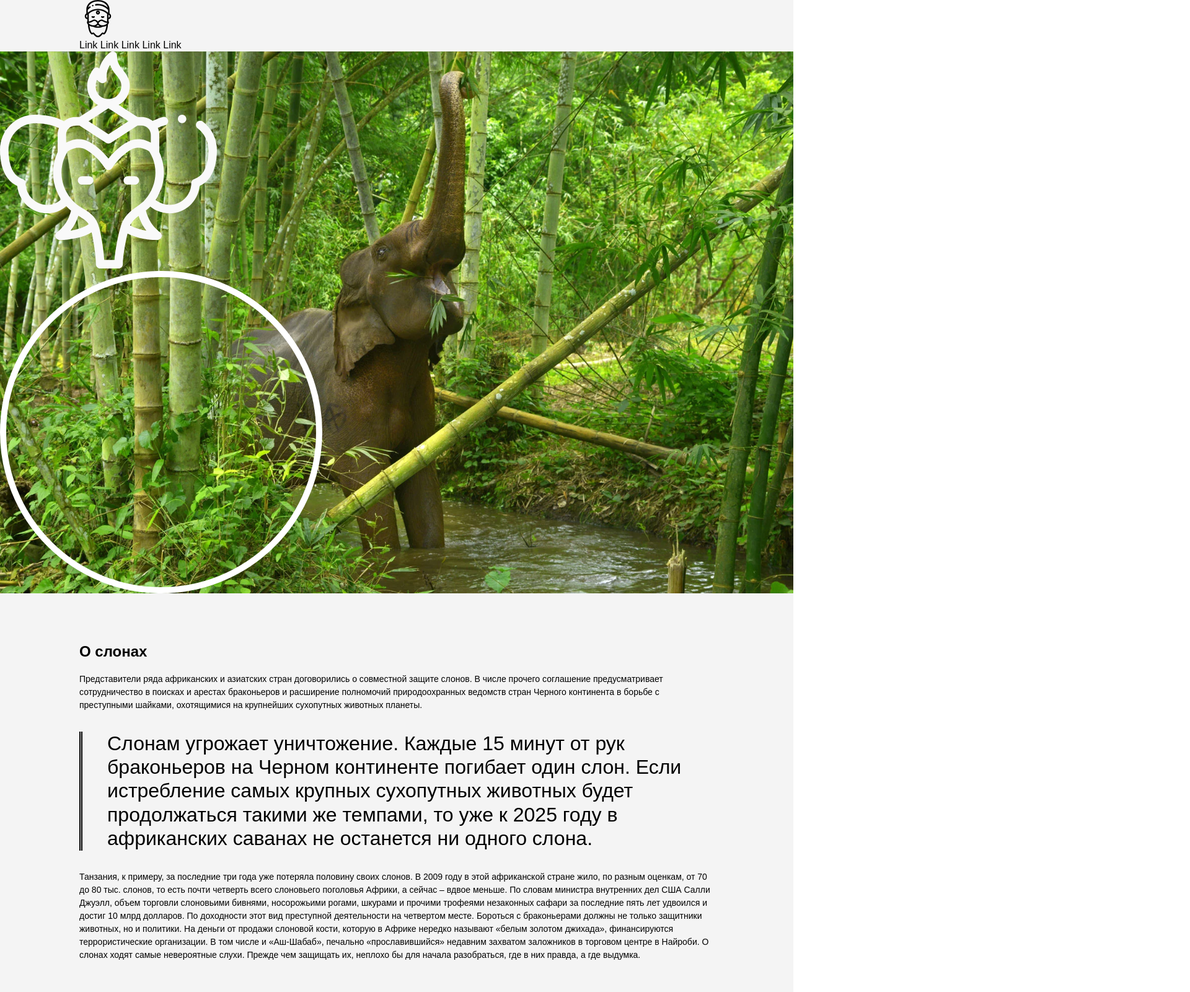
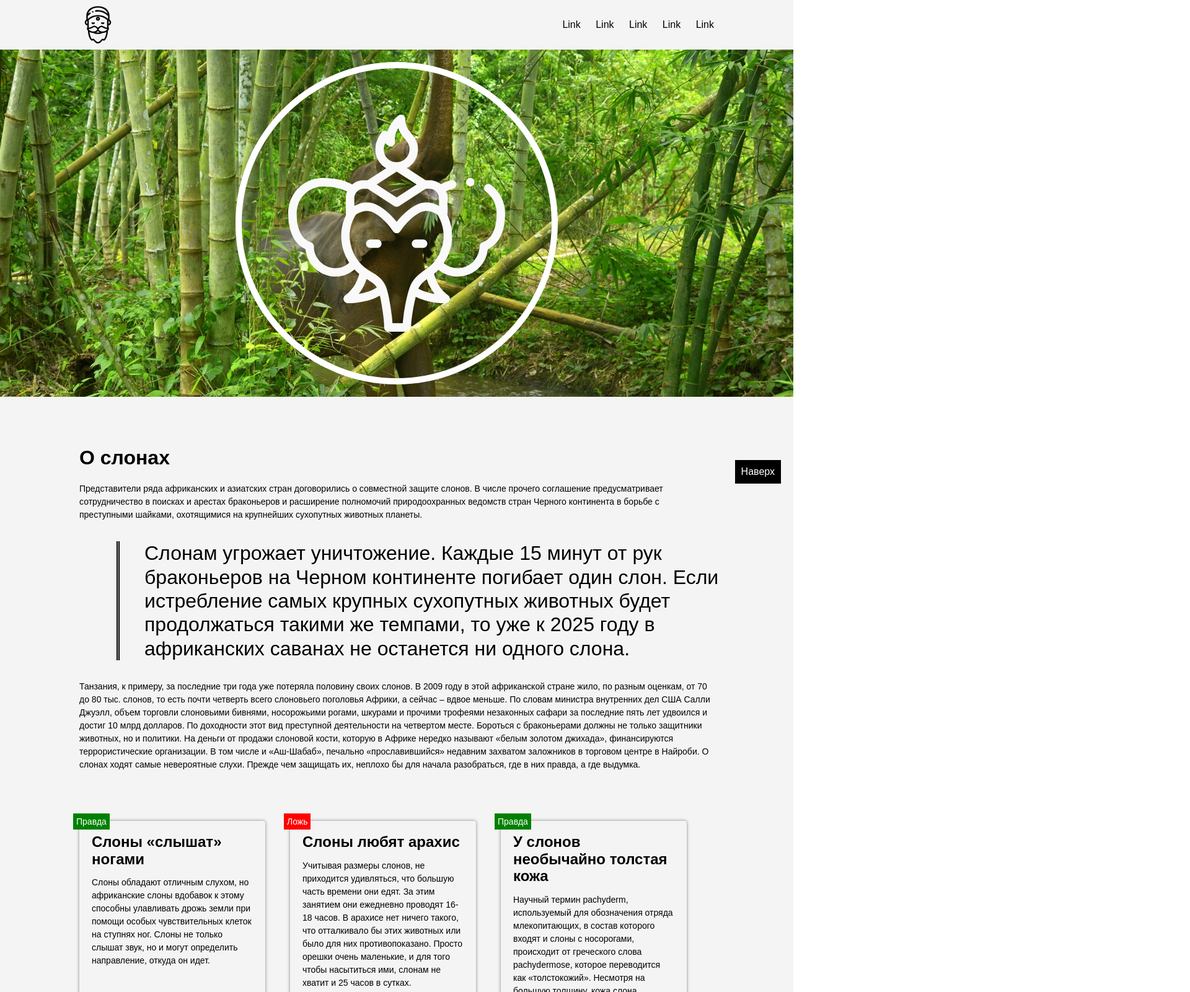
Before and after one commit to maryuraeva/webinar-2-1-ch76, a plain HTML site: page index.html in a window 1280 px wide. Shown: the top 1600 px of the page at 62% size, 1920 px wide, since content can reach past the window. Drawn offline with Linux system fonts and the light colour scheme.

Commit message:
webinar-2-1: fix markup

```diff
--- a/index.html
+++ b/index.html
@@ -26,11 +26,11 @@
 
         <section class="cover root__cover">
             <img src="./images/elephant.svg" alt="" class="cover__image cover__image_type_elephant">
-            <div class="round"></div>
+            <div class="round round_position_center"></div>
         </section>
 
         <section class="main-text root__section root__section_margins_top-bottom">
-            <h2 class="main-text__heading">О слонах</h1>
+            <h1 class="main-text__heading">О слонах</h1>
                 <p class="main-text__paragraph">Представители ряда африканских и азиатских стран договорились о
                     совместной защите слонов. В числе прочего соглашение предусматривает сотрудничество в поисках и
                     арестах браконьеров и расширение полномочий природоохранных ведомств стран Черного континента в
--- a/styles/style.css
+++ b/styles/style.css
@@ -14,6 +14,10 @@
 
 .header {
   /* сделаем header */
+  display: flex;
+  justify-content: space-between;
+  align-items: center;
+  min-height: 80px;
 }
 
 .logo {
@@ -24,6 +28,7 @@
   color: black;
   text-decoration: none;
   /* расстояние между ссылками 20 */
+  margin-right: 20px;
 }
 
 .menu__item:hover {
@@ -32,6 +37,7 @@
 
 .menu__item:last-of-type {
   /* поговорить про обнуление */
+  margin-right: 0px;
 }
 
 .cover {
@@ -43,6 +49,10 @@
 .root__cover {
   background-image: url(../images/cover.jpg);
   /* разместим по центру слона */
+  display: flex;
+  justify-content: center;
+  align-items: center;
+  position: relative;
 }
 
 .cover__image {
@@ -50,11 +60,18 @@
 }
 
 .round {
-  /* положим сверху круг */
   width: 500px;
   height: 500px;
   border-radius: 50%;
   border: 10px solid white;
+}
+
+.round_position_center {
+  /* положим сверху круг */
+  position: absolute;
+  top: 50%;
+  left: 50%;
+  transform: translate(-50%, -50%);
 }
 
 .main-text__paragraph {
@@ -69,6 +86,7 @@
 
 .blockquote_pos_moved-right {
   /* сдвинем цитату слева на 60 пикселей */
+  transform: translate(60px, 0px);
 }
 
 .blockquote__text {
@@ -79,6 +97,9 @@
 
 .cards {
   /* поставим карточки в линию с переносом */
+  display: grid;
+  grid-template-columns: repeat(auto-fill, 300px);
+  gap: 40px;
 }
 
 .card {
@@ -87,6 +108,7 @@
   box-shadow: 0 0 5px grey;
   box-sizing: border-box;
   padding: 20px;
+  position: relative;
 }
 
 .card__heading {
@@ -99,6 +121,9 @@
   padding: 5px;
   font-size: 14px;
   /* сдвинем маркер на 12 вверх и на 10 влево */
+  position: absolute;
+  top: -12px;
+  left: -10px;
 }
 
 /* внимание на модификаторы */
@@ -117,23 +142,38 @@
 
 .photo-grid {
   /* сверстаем сетку картинок (600 в высоту, 20 - промежуток) */
+  display: grid;
+  grid-template-columns: repeat(3, 1fr);
+  grid-template-rows: repeat(3, 1fr);
+  min-height: 600px;
+  gap: 20px;
 }
 
 .photo-grid__item {
   /* подгоним картинки под размеры */
+  width: 100%;
+  height: 100%;
+  object-fit: cover;
 }
 
 /* поговорим, почему псевдоклассы */
 .photo-grid__item:first-of-type {
   /* создадим area */
+  grid-row-start: 1;
+  grid-row-end: 4;
 }
 
 .photo-grid__item:nth-of-type(4) {
   /* создадим area */
+  grid-column-start: 2;
+  grid-column-end: 4;
 }
 
 .up {
   /* привяжем вниз вправо 20 20 */
+  position: fixed;
+  bottom: 20px;
+  right: 20px;
   margin: 0;
   background-color: black;
   color: white;
```
